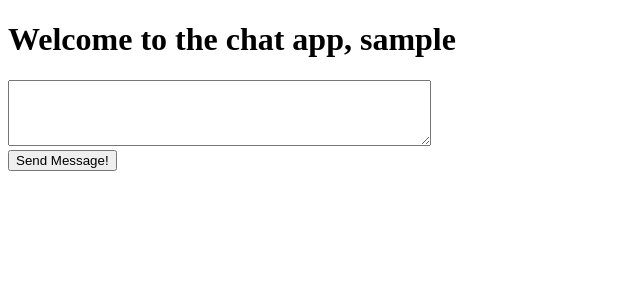
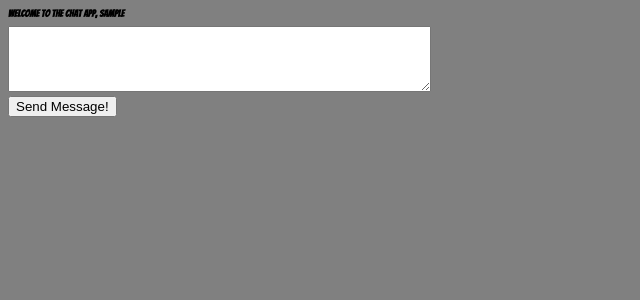
Before and after one commit to Karlitoyo/Flask-Chat-App, a Flask app: a page that uses templates/chat.html in a window 1280 px wide. Shown: the top 300 px of the page, without its empty margins (0-640 px from the left). Run offline with Flask 2, Linux system fonts and the light colour scheme.

Commit message:
addition of style.css

```diff
--- /dev/null
+++ b/css/style.css
@@ -0,0 +1,11 @@
+@import url('https://fonts.googleapis.com/css2?family=Bangers&display=swap');
+
+body {
+    background: #808080;
+}
+
+h1 {
+    font-family: bangers, sans-serif;
+    font-size: 10px;
+
+}
--- a/templates/chat.html
+++ b/templates/chat.html
@@ -3,8 +3,8 @@
 <head>
     <meta charset="UTF-8">
     <meta name="viewport" content="width=device-width, initial-scale=1.0">
+    <link rel="stylesheet" href="css/style.css" type="text/css" />
     <title>Chat Page for {{ username }}</title>
-</head>
 <body>
     <h1>Welcome to the chat app, {{ username }}</h1>
 
```
